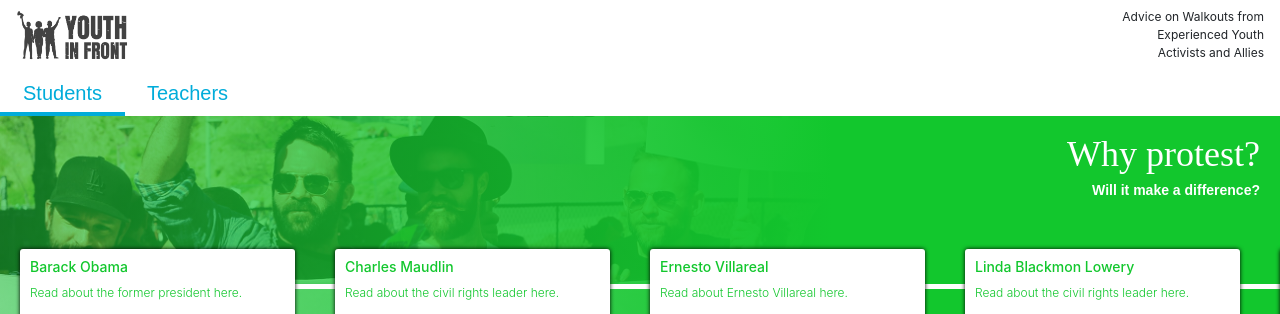
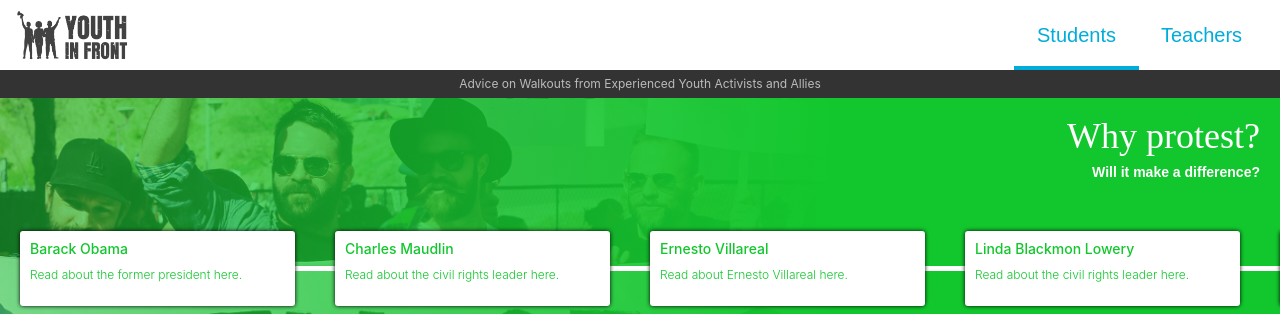
Before and after one commit to youthinfront/youthinfront-site, a Jekyll site: the page built from index.md, in a window 1280 px wide and 1400 px high, cut to the strip 0-314 px from the top of the window. Built offline with Jekyll 4.4.1, drawn with Linux system fonts in a browser that asks for light colours; nearby versions of some CDN libraries.

Commit message:
new header per marco mocks

```diff
--- a/_layouts/default.html
+++ b/_layouts/default.html
@@ -21,16 +21,22 @@
 
   <body>
 
-    <header>
-      <div class="navbar">
+    <header class="sticky-top">
+      <div class="navbar yif-navbar">
         <a href="/"><img class="page-logo" src="/images/logo-black-wide.png"/></a>
-        <div class="float-right tagline">
-          Advice on Walkouts from<br/>
-          Experienced Youth<br/>
-          Activists and Allies
-        </div>
+        {% if layout.show_teacher_student_toggle %}
+          <div class="top-level-tabs">
+            <div class="{% if page.audience == 'students' %}active-audience{% endif %}"><a href="/">Students</a></div>
+            <div class="{% if page.audience == 'teachers' %}active-audience{% endif %}"><a href="/teachers.html">Teachers</a></div>
+          </div>
+        {% endif %}
       </div>
     </header>
+
+    <div class="tagline">
+      Advice on Walkouts from Experienced Youth Activists and Allies
+    </div>
+
 
     {{ content }}
 
--- a/_layouts/home.html
+++ b/_layouts/home.html
@@ -1,12 +1,10 @@
 ---
 layout: default
+show_teacher_student_toggle: true
 ---
 
 <main role="main">
-  <div class="top-level-tabs">
-    <div class="{% if page.audience == 'students' %}active-audience{% endif %}"><a href="/">Students</a></div>
-    <div class="{% if page.audience == 'teachers' %}active-audience{% endif %}"><a href="/teachers.html">Teachers</a></div>
-  </div>
+
   {% for post in site.posts reversed %}
     {% if post[page.audience] %}
     <div class="side-bleed" href="{{ post.url }}" style="background-image: url({{post.bg_img}})">
--- a/css/yif.css
+++ b/css/yif.css
@@ -1,10 +1,19 @@
 img.page-logo {
 	height: 50px;
+	margin: 10px 0;
+}
+
+.yif-navbar {
+	background: white;
+	padding: 0 1rem;
 }
 
 .tagline {
+	background-color: #333;
+	color: #BBB;
 	font-size: 12px;
-	text-align: right;
+	padding: 5px 0;
+	text-align: center;
 }
 
 .footer-link {
@@ -20,7 +29,7 @@
 }
 
 .top-level-tabs > div {
-	padding: 8px 0;
+	padding: 20px 0;
 	position: relative;
 	text-align: center;
 	width: 125px;
```
